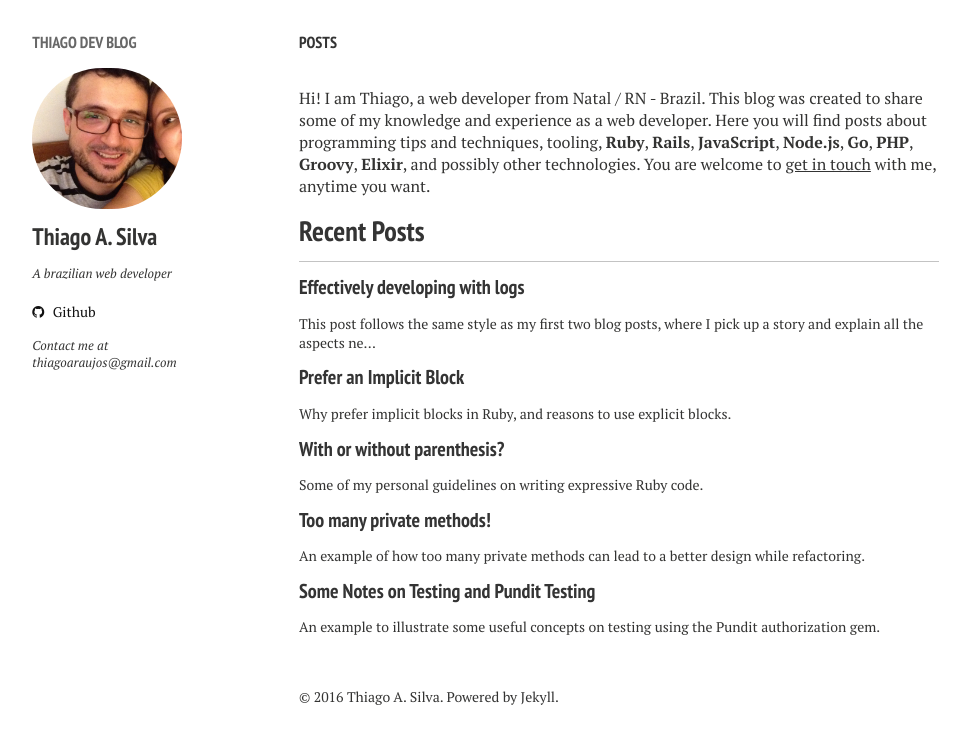
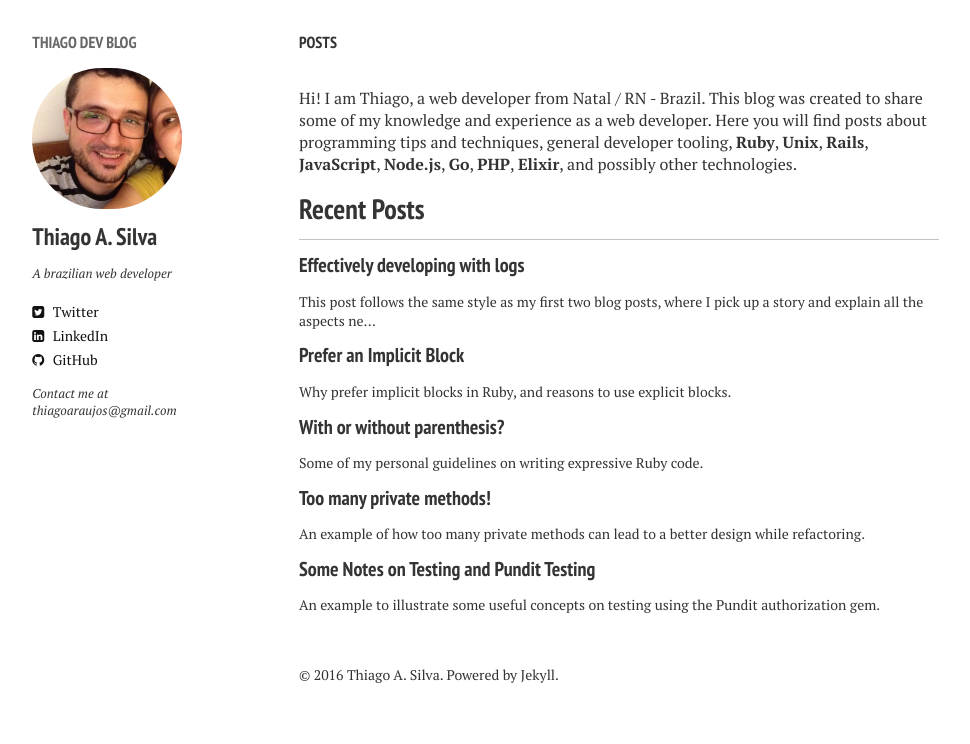
Before and after one commit to thiagoa/thiagoa.github.io, a Jekyll site: the page built from index.md, in a window 1280 px wide. Shown: the top 744 px of the page, without its empty margins (21-991 px from the left). Built offline with Jekyll 4.4.1, drawn with Linux system fonts in a browser that asks for light colours; nearby versions of some CDN libraries.

Commit message:
Update blog info

```diff
--- a/_config.yml
+++ b/_config.yml
@@ -11,11 +11,11 @@ owner:
   bio:            "A brazilian web developer"
   email:          thiagoaraujos@gmail.com
   # Social networking links are used in author-bio sidebar. Update and remove as you like.
-  twitter:
+  twitter:        thiagoaraujos
   facebook:
   github: "thiagoa"
   stackoverflow:
-  linkedin:
+  linkedin:       thiago-silva-4a665839
   instagram:
   lastfm:
   tumblr:
--- a/_includes/_author-bio.html
+++ b/_includes/_author-bio.html
@@ -13,7 +13,7 @@
 {% if site.owner.linkedin %}<a href="http://linkedin.com/in/{{ site.owner.linkedin }}" class="author-social" target="_blank"><i class="fa fa-linkedin-square"></i> LinkedIn</a>{% endif %}
 {% if site.owner.instagram %}<a href="http://instagram.com/{{ site.owner.instagram }}" class="author-social" target="_blank"><i class="fa fa-instagram"></i> Instagram</a>{% endif %}
 {% if site.owner.tumblr %}<a href="http://{{ site.owner.tumblr }}.tumblr.com" class="author-social" target="_blank"><i class="fa fa-tumblr-square"></i> Tumblr</a>{% endif %}
-{% if site.owner.github %}<a href="http://github.com/{{ site.owner.github }}" class="author-social" target="_blank"><i class="fa fa-github"></i> Github</a>{% endif %}
+{% if site.owner.github %}<a href="http://github.com/{{ site.owner.github }}" class="author-social" target="_blank"><i class="fa fa-github"></i> GitHub</a>{% endif %}
 {% if site.owner.stackoverflow %}<a href="http://stackoverflow.com/users/{{ site.owner.stackoverflow }}" class="author-social" target="_blank"><i class="fa fa-stack-overflow"></i> Stackoverflow</a>{% endif %}
 {% if site.owner.lastfm %}<a href="http://lastfm.com/user/{{ site.owner.lastfm }}" class="author-social" target="_blank"><i class="fa fa-music"></i> Last.fm</a>{% endif %}
 {% if site.owner.dribbble %}<a href="http://dribbble.com/{{ site.owner.dribbble }}" class="author-social" target="_blank"><i class="fa fa-dribbble"></i> Dribbble</a>{% endif %}
--- a/_layouts/home.html
+++ b/_layouts/home.html
@@ -21,10 +21,8 @@
   <div id="about">
     <p>
       Hi! I am Thiago, a web developer from Natal / RN - Brazil. This blog was created to share some of my knowledge and experience as a web developer.
-      Here you will find posts about programming tips and techniques, tooling, <strong>Ruby</strong>, <strong>Rails</strong>, <strong>JavaScript</strong>,
-      <strong>Node.js</strong>, <strong>Go</strong>, <strong>PHP</strong>, <strong>Groovy</strong>, <strong>Elixir</strong>, and possibly
-      other technologies. You are welcome to <a style="text-decoration: underline" href="mailto:thiagoaraujos@gmail.com">get in touch</a>
-      with me, anytime you want.
+      Here you will find posts about programming tips and techniques, general developer tooling, <strong>Ruby</strong>, <strong>Unix</strong>, <strong>Rails</strong>,
+      <strong>JavaScript</strong>, <strong>Node.js</strong>, <strong>Go</strong>, <strong>PHP</strong>, <strong>Elixir</strong>, and possibly other technologies.
     </p>
   </div>
 
```
